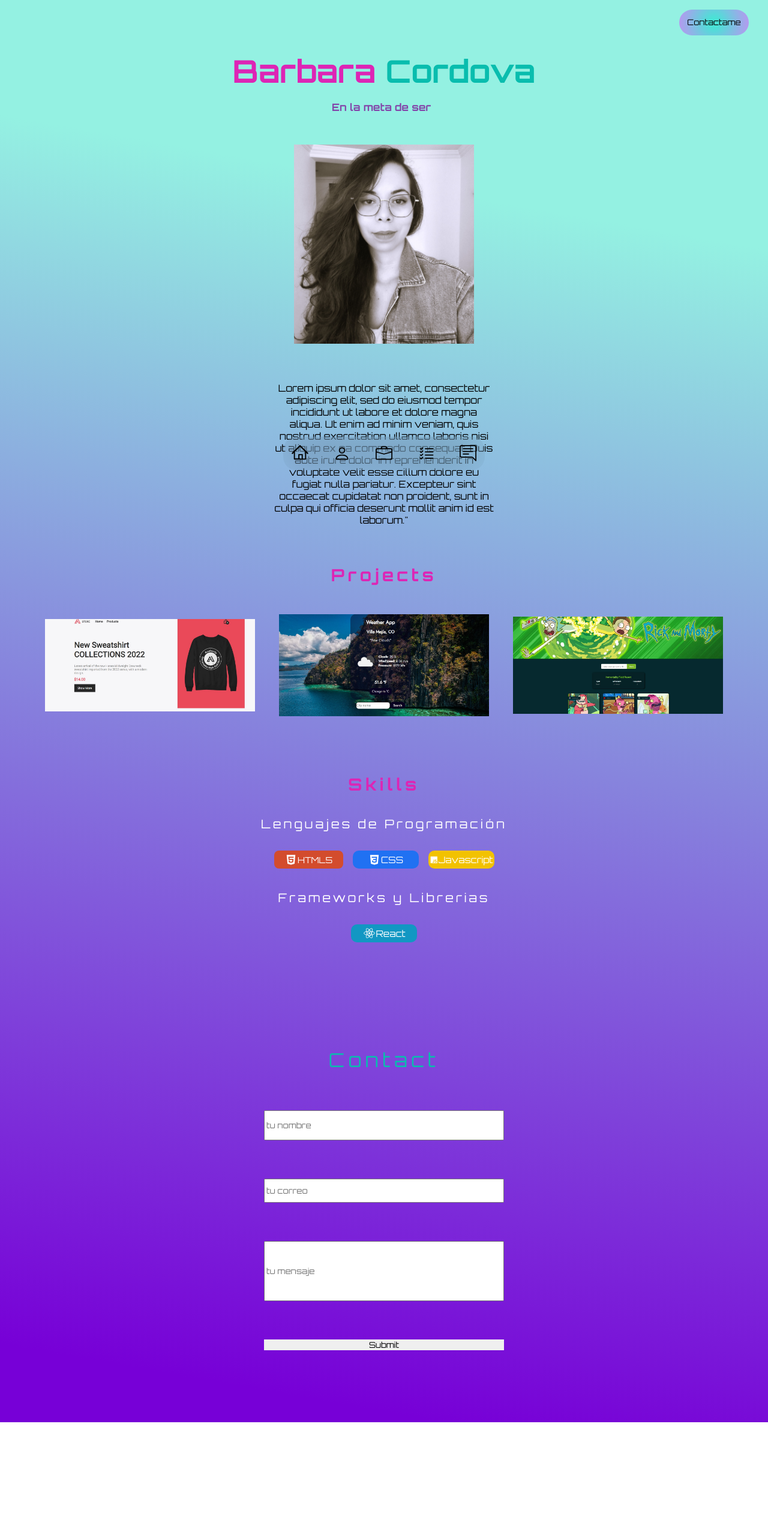
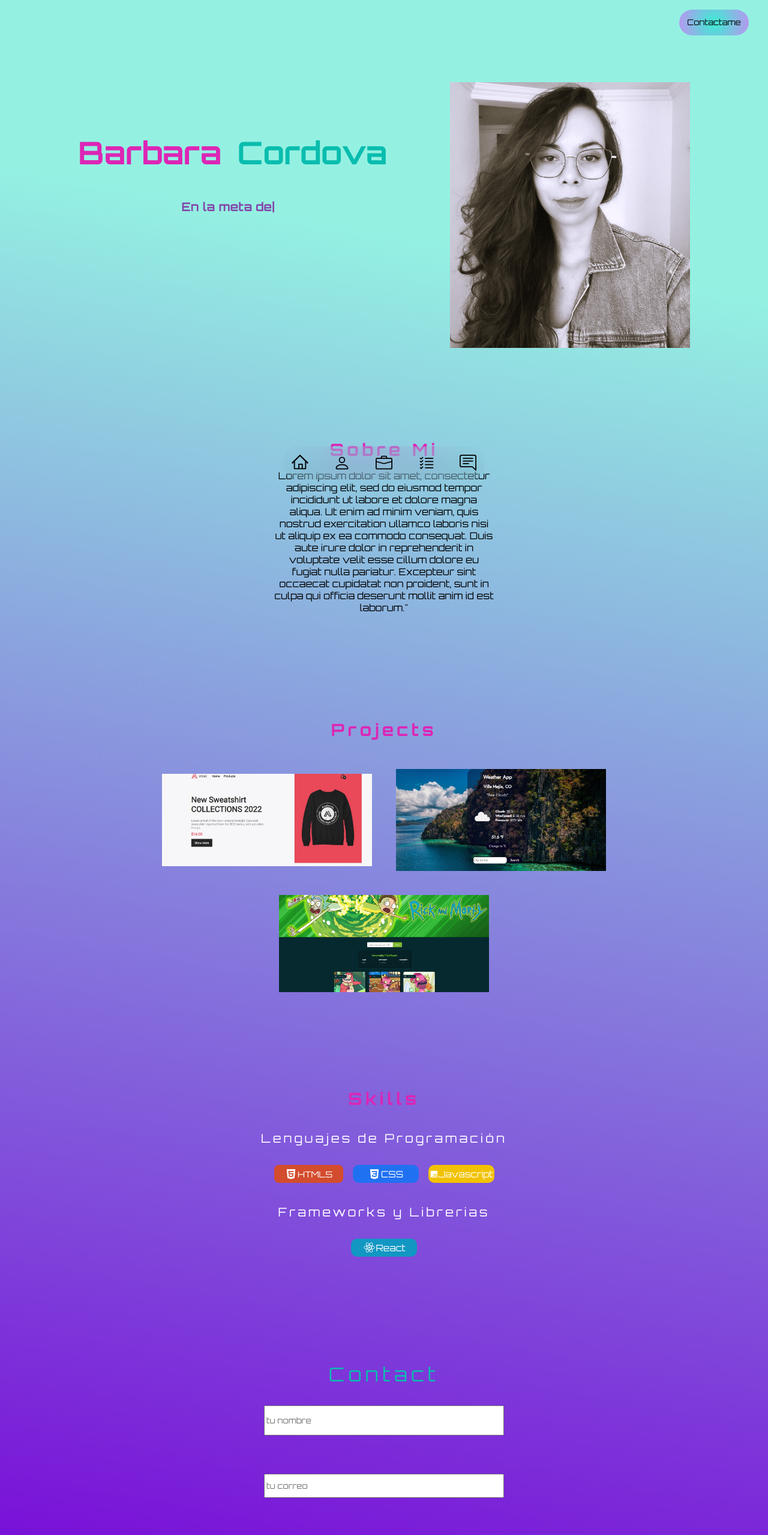
Before and after one commit to cordovabarbara/my-portfolio, a React (Vite) app: page / in a window 1280 px wide. Shown: the top 2559 px of the page at 60% size. Before the commit the page ends 2371 px from the top, so only its background shows below. Built offline with nearby package versions, Linux system fonts and the light colour scheme.

Commit message:
se ajuto el banner y la imagen en pantalla grande, se creo el mediaquery

```diff
--- a/src/components/About.jsx
+++ b/src/components/About.jsx
@@ -4,6 +4,7 @@ import "./styles/about.css";
 const About = () => {
   return (
     <div id='about' className='about'>
+      <h1 className='title__about'>Sobre Mi</h1>
     <p className='about__p'>
     Lorem ipsum dolor sit amet, consectetur adipiscing elit, sed do eiusmod tempor incididunt ut labore et dolore magna aliqua. Ut enim ad minim veniam, quis nostrud exercitation ullamco laboris nisi ut aliquip ex ea commodo consequat. Duis aute irure dolor in reprehenderit in voluptate velit esse cillum dolore eu fugiat nulla pariatur. Excepteur sint occaecat cupidatat non proident, sunt in culpa qui officia deserunt mollit anim id est laborum."
     </p>
--- a/src/components/Banner.jsx
+++ b/src/components/Banner.jsx
@@ -7,6 +7,7 @@ const Banner = () => {
   return (
     <div className='banner'>
       <h1 className='title__banner'> Barbara <span className='title__span'>Cordova</span></h1><div/>
+          <div className='title__animation'>
           <TypeAnimation
             sequence={[
             'En la meta de ser una desarrolladora web.',
@@ -17,6 +18,7 @@ const Banner = () => {
             wrapper="h3"
             repeat={Infinity}
           />
+          </div>
       <img className='banner_img' src={img} alt=''></img>
     </div>
   )
--- a/src/components/Contact.jsx
+++ b/src/components/Contact.jsx
@@ -9,7 +9,7 @@ const Contact = () => {
         <input className="input__name" type="text" placeholder="tu nombre"></input>
         <input className="input__email" type="email" placeholder="tu correo"></input>
         <input className="input__msj" type="text" placeholder="tu mensaje" ></input>
-        <button>Submit</button>
+        <button className="btn__submit">Submit</button>
       </form>
 
     </div>
--- a/src/components/styles/about.css
+++ b/src/components/styles/about.css
@@ -1,9 +1,17 @@
 .about{
     display: flex;
     flex-direction: column;
-    margin-top: 3em;
+    padding: 6em;
     justify-content: center;
     align-items: center;
+}
+
+.title__about{
+    color: rgb(221, 37, 181);
+    font-size: 28px;
+    font-weight: bold;
+    letter-spacing: 0.2em;
+    margin-top: 2em;
 }
 
 .about__p{
--- a/src/components/styles/banner.css
+++ b/src/components/styles/banner.css
@@ -18,7 +18,7 @@
 
 h3{
     color: rgb(131, 71, 170);
-    font-size: 17px;
+    font-size: 20px;
     padding-top: 1em;
 }
 
@@ -26,3 +26,29 @@ h3{
     padding-top: 2em;
     width: 300px;
 }
+
+@media (min-width: 767px){
+    .banner{
+        display: flex;
+        flex-direction: row;
+        gap: 2em;
+    }
+
+    .title__animation{
+        display: flex;
+        gap: 1em;
+        position: absolute;
+        margin-top: 0.2em;
+        margin-right: 20em;
+    }
+
+    .title__banner{
+        margin-bottom: 3em;
+        display: flex;
+        gap: 0.5em;
+    }
+
+    .banner_img{
+        width: 400px;
+    }
+}
--- a/src/components/styles/contact.css
+++ b/src/components/styles/contact.css
@@ -13,7 +13,7 @@
     width: 400px;
     display: flex;
     flex-direction: column;
-    margin-top: 2em;
+    margin-top: 1em;
     gap:2em;
 }
 
@@ -28,3 +28,17 @@
 .input__msj{
     height: 100px;
 }
+
+.btn__submit{
+    width:auto;
+    font-weight: bold;
+    padding: 1em;
+    border-radius: 5em;
+    background: rgb(74,226,214);
+    background: radial-gradient(circle, rgb(74, 226, 218) 13%, rgb(208, 72, 241) 100%);
+}
+
+.btn__submit:hover{
+
+    color: rgb(221, 37, 181);
+}
--- a/src/components/styles/navbar.css
+++ b/src/components/styles/navbar.css
@@ -3,7 +3,7 @@
 .navbar {
   margin-top: 2em;
   position: sticky;
-  bottom: 1em;
+  bottom: 0em;
   display: flex;
   justify-content: center;
   flex-wrap: wrap;
--- a/src/components/styles/projects.css
+++ b/src/components/styles/projects.css
@@ -1,5 +1,5 @@
 .projects{
-    margin-top: 3em;
+    padding: 4em;
 }
 .projects__box{
     display: flex;
```
